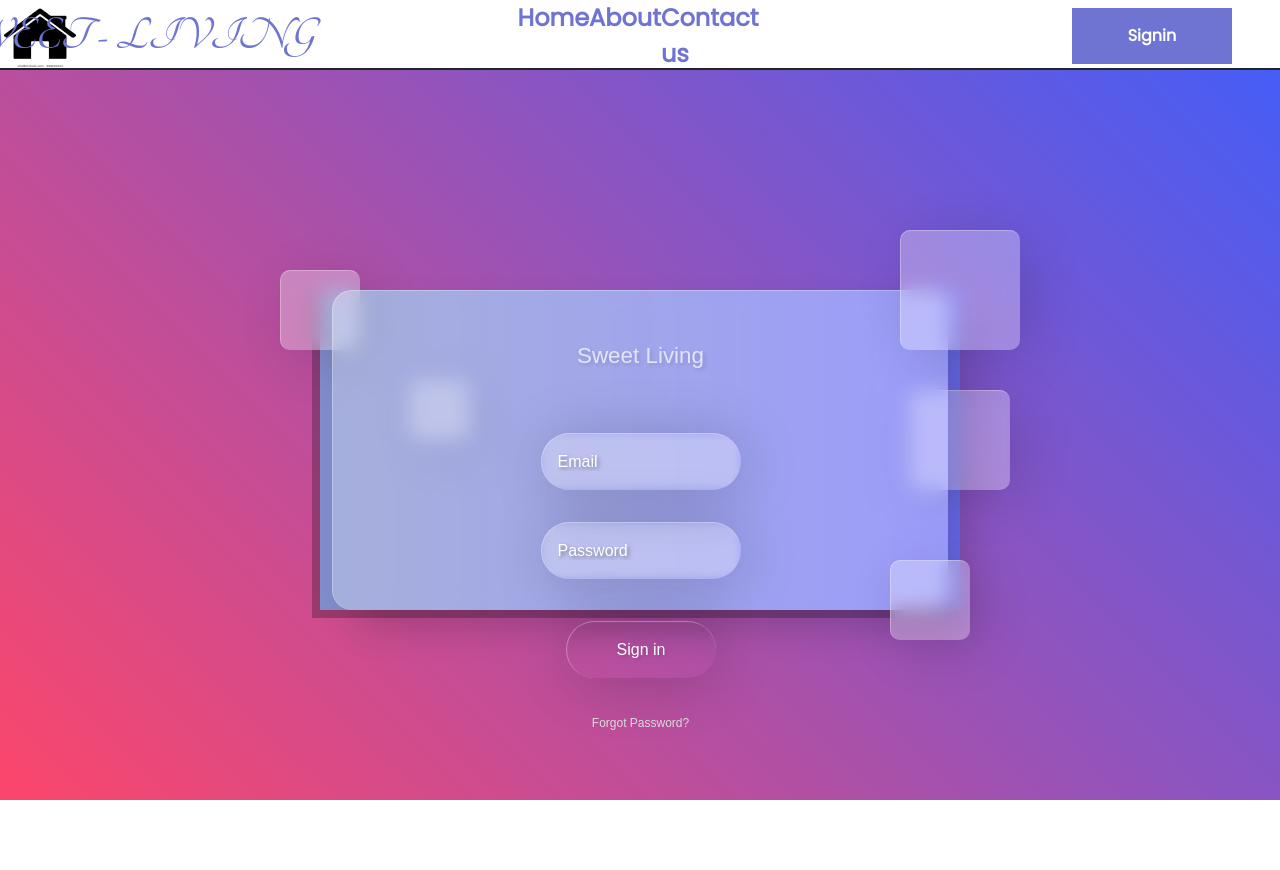
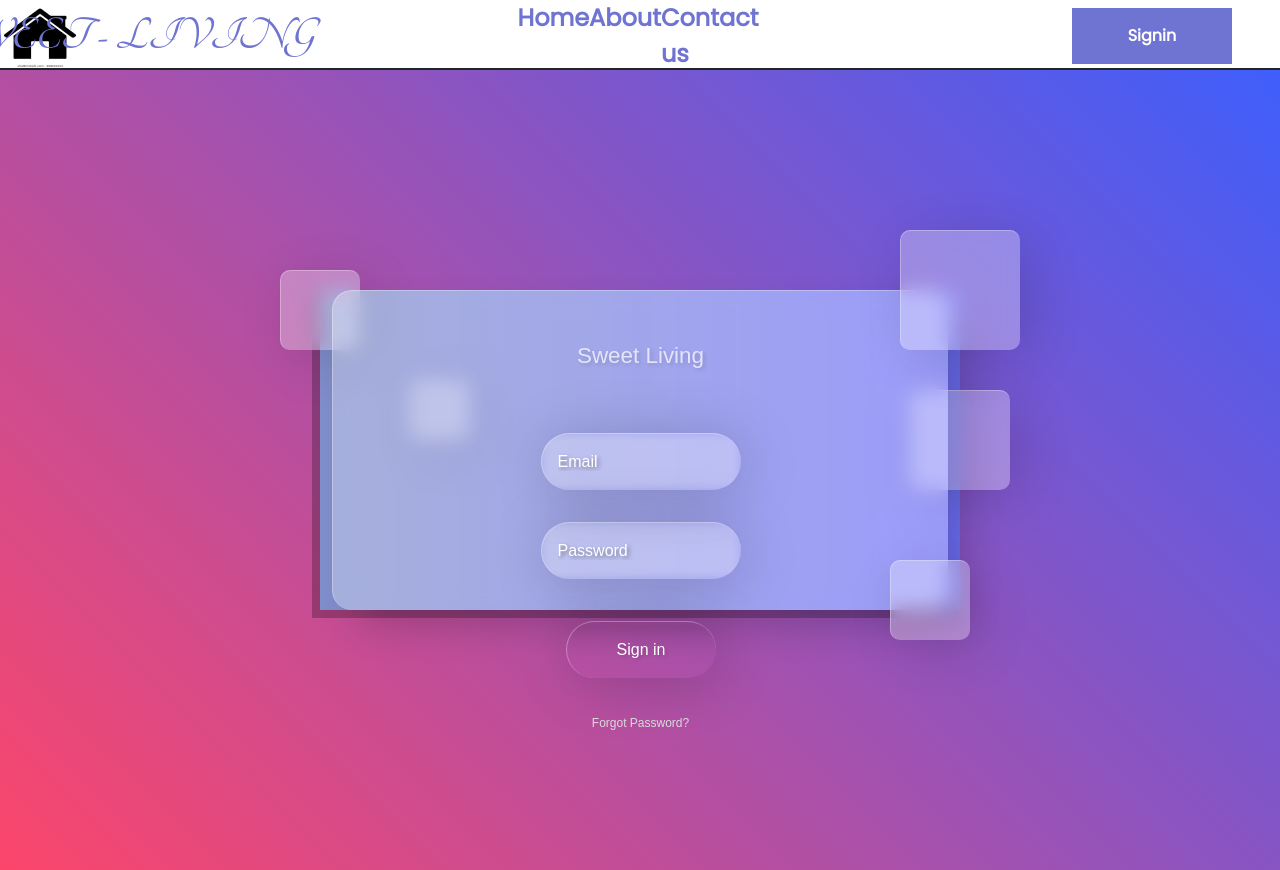
Before and after one commit to codertinie/sweet-living-frontend, a React (Create React App) app: page /login in a window 1280 px wide. Before the commit the page ends 800 px from the top, so only its background shows below. Built offline with nearby package versions, Linux system fonts and the light colour scheme.

Commit message:
edits css

```diff
--- a/src/components/login/Login.css
+++ b/src/components/login/Login.css
@@ -1,5 +1,5 @@
 
-body {
+.boddy {
     background: linear-gradient(45deg, #FC466B, #3F5EFB);
     height: 100vh;
     font-family: 'Montserrat', sans-serif;
--- a/src/components/login/index.js
+++ b/src/components/login/index.js
@@ -55,6 +55,7 @@ function Login() {
 
 
       return (
+        <div className="boddy">
         <div className="container">
           <form>
             <p>Sweet Living</p>
@@ -71,6 +72,7 @@ function Login() {
             <div className="drop drop-5"></div>
           </div>
         </div>
+        </div>
       );
     }
 
--- a/src/components/signup/Signup.css
+++ b/src/components/signup/Signup.css
@@ -1,5 +1,5 @@
 
-body {
+.boddy {
     background: linear-gradient(45deg, #FC466B, #3F5EFB);
     height: 100vh;
     font-family: 'Montserrat', sans-serif;
```
Also changed, not shown: 1 other file (tests, documents, lock files or other folders).
